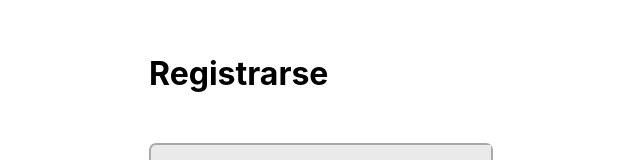
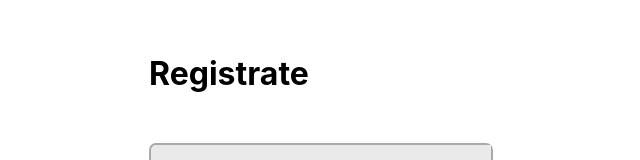
Before and after one commit to GammaFec/Gamma, a React (Create React App) app: page /Register in a window 1280 px wide. Shown: the part 168-328 px from the top of the page, without its empty margins (319-959 px from the left). Built offline with nearby package versions, Linux system fonts and the light colour scheme.

Commit message:
cambiando titulo

```diff
--- a/src/components/Register/index.tsx
+++ b/src/components/Register/index.tsx
@@ -5,7 +5,7 @@ const index = () => {
     return (
         <StyledContainer>
             <div>
-                <StyledTitle>Registrarse</StyledTitle>
+                <StyledTitle>Registrate</StyledTitle>
                 <StyledContain>
                     <StyledInput name="name" placeholder="Username" type="text" />
                 </StyledContain>
```
